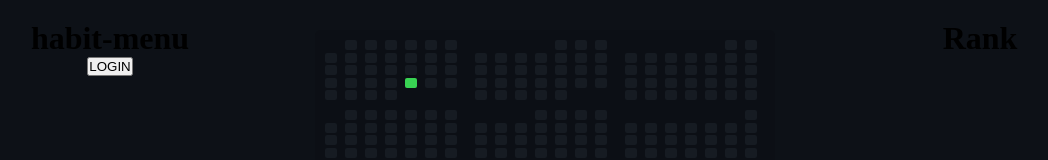
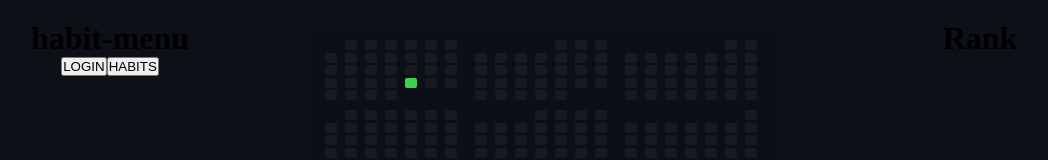
Before and after one commit to LucasOliveira332/league-of-habits, a React (Vite) app in the folder Client/LeagueOfHabits.Client/: page / in a window 1280 px wide. Shown: the top 160 px of the page, without its empty margins (95-1143 px from the left). Built offline with nearby package versions, Linux system fonts and the light colour scheme.

Commit message:
add: getHabits

```diff
--- a/Client/LeagueOfHabits.Client/src/App.tsx
+++ b/Client/LeagueOfHabits.Client/src/App.tsx
@@ -2,9 +2,11 @@ import { RenderHeatMap } from './components/heatMap/HeatMap';
 import './App.css';
 import UserRepository from './repositories/UserRepository';
 import UserLoginDTO from './request/UserLoginDTO';
+import { HabitRepository } from './repositories/HabitRepository';
 
 function App() {
   const userRepository = new UserRepository();
+  const habitRepository = new HabitRepository();
 
   const user: UserLoginDTO = {
     email: 'lucas.g.oliveira10@hotmail.com',
@@ -17,6 +19,7 @@ function App() {
         <div className="habit-menu">
           <h1>habit-menu</h1>
           <button onClick={() => userRepository.login(user)}>LOGIN</button>
+          <button onClick={() => habitRepository.getHabits()}>HABITS</button>
         </div>
         <div>
           <RenderHeatMap />
--- a/Client/LeagueOfHabits.Client/src/Components/HeatMap/HeatMap.css
+++ b/Client/LeagueOfHabits.Client/src/Components/HeatMap/HeatMap.css
@@ -33,5 +33,5 @@
 }
 
 .isCheck {
-  background: #39d353;
+  background: rgba(57, 211, 83, 1);
 }
--- a/Client/LeagueOfHabits.Client/src/Services/FetchHttpService.tsx
+++ b/Client/LeagueOfHabits.Client/src/Services/FetchHttpService.tsx
@@ -1,7 +1,7 @@
 import FetchHttpServiceInterface from "../interface/FetchHttpServiceInterface";
 
 export default class FetchHttpService implements FetchHttpServiceInterface {
-  async makeRequest(url: string, method: string, headers: Record<string, string> | undefined, body: string): Promise<any> {
+  async makeRequest(url: string, method: string, headers: Record<string, string> | undefined, body?: string): Promise<any> {
     const response = await fetch(url, {
       method: method,
       headers: headers,
--- a/Client/LeagueOfHabits.Client/src/Services/LocalStorageService.tsx
+++ b/Client/LeagueOfHabits.Client/src/Services/LocalStorageService.tsx
@@ -2,7 +2,7 @@ export default class LocalStorageService{
    static setItem(key: string, value: any): void {
     localStorage.setItem(key, JSON.stringify(value));
   }
-  static getItem(key: string): object | null {
+  static getItem<T>(key: string): T {
     const value = localStorage.getItem(key)
     return value ? JSON.parse(value): null;
   }
--- a/Client/LeagueOfHabits.Client/src/interface/FetchHttpServiceInterface.tsx
+++ b/Client/LeagueOfHabits.Client/src/interface/FetchHttpServiceInterface.tsx
@@ -1,3 +1,3 @@
 export default interface FetchHttpServiceInterface {
-  makeRequest(url: string, method: string, headers: Record<string, string> | undefined, body: string): Promise<any>
+  makeRequest(url: string, method: string, headers: Record<string, string> | undefined, body?: string): Promise<any>
 }
--- a/Client/LeagueOfHabits.Client/src/repositories/HabitRepository.tsx
+++ b/Client/LeagueOfHabits.Client/src/repositories/HabitRepository.tsx
@@ -1,19 +1,39 @@
 import { apiUrl } from '../../config/config';
+import FetchHttpService from '../Services/FetchHttpService';
+import LocalStorageService from '../Services/LocalStorageService';
+import tokenResponseDTO from '../response/tokenReponseDTO';
+
 class HabitRepository {
-  paramUrl: string;
-  method: string;
-  constructor(paramUrl: string, method: string) {
-    (this.paramUrl = paramUrl), (this.method = method);
-  }
+  async getHabits() {
 
-  async getHabits() {
-    try {
-      const response = await fetch(apiUrl + this.paramUrl);
-      const responseJson = response.json();
-      return responseJson;
-    } catch {
-      return null;
+    const token: tokenResponseDTO = LocalStorageService.getItem<tokenResponseDTO>('Bearer')
+
+    console.log(token.tokenType + ' ' + token.accessToken)
+
+    console.log(token)
+    const method = 'GET';
+    const header = { 'Content-Type': 'application/json',
+                     'Authorization': token.tokenType + ' ' + token.accessToken};
+
+    const request = new FetchHttpService()
+
+    try{
+      const response = await request.makeRequest(
+        apiUrl + 'habit',
+        method,
+        header)
+
+      if(!response){
+        console.log('Get habits failed. No response received.')
+      }else{
+        console.log(response)
+      }
+    }catch(error){
+      console.log("An error ocorred during get habits")
     }
+
+
+
   }
 }
 
--- a/Client/LeagueOfHabits.Client/src/repositories/UserRepository.tsx
+++ b/Client/LeagueOfHabits.Client/src/repositories/UserRepository.tsx
@@ -20,7 +20,7 @@ class UserRepository {
       if(!response){
         console.log('Login failed. No response received.')
       } else{
-        LocalStorageService.setItem(response.tokenType, response.accessToken)
+        LocalStorageService.setItem(response.tokenType, response)
       }
     }catch(error){
       console.log("An error occurred during login:", error);
```
